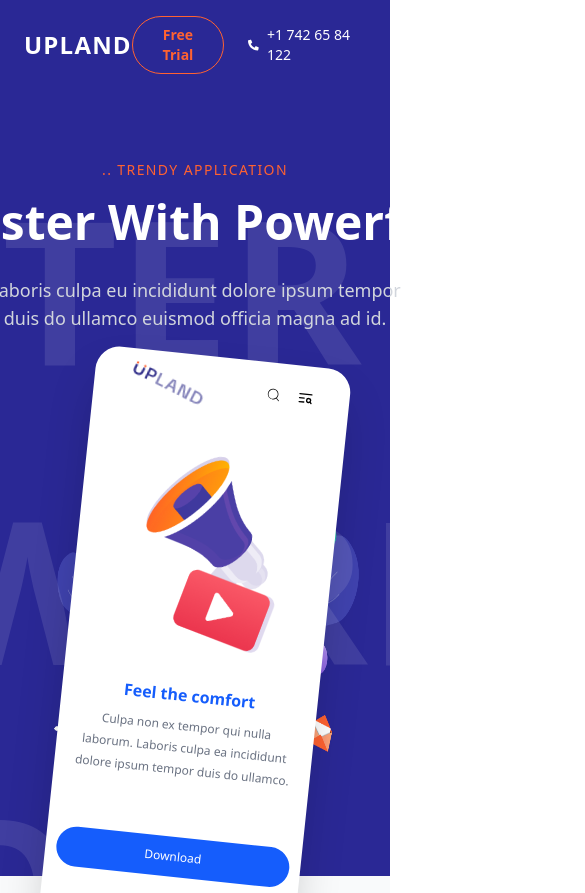
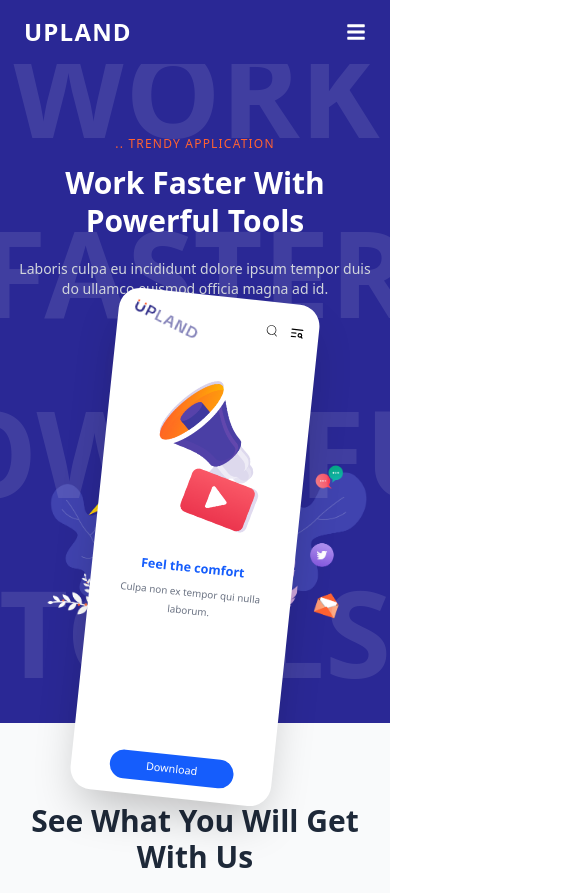
Before and after one commit to Mostofa-zaman/Upland, a React (Vite) app: page / in a window 390 px wide. Shown: the top 893 px of the page, 585 px wide, since content can reach past the window. Built offline with nearby package versions, Linux system fonts and the light colour scheme.

Commit message:
home part responsive done

```diff
--- a/src/components/banner/Banner.jsx
+++ b/src/components/banner/Banner.jsx
@@ -6,58 +6,75 @@ import { LuTextSearch } from 'react-icons/lu'
 
 const Banner = () => {
   return (
-    <section className=" bg-cover bg-center bg-[#2A2895] pt-32 pb-20 lg:pt-40 lg:pb-32 relative ">
-      <div className="max-w-7xl mx-auto px-6 md:px-12 lg:px-24 flex flex-col lg:flex-row  pt-8 items-center justify-center lg:justify-between">
+   <section className="bg-cover bg-center bg-[#2A2895] pt-28 sm:pt-32 lg:pt-40 pb-16 sm:pb-20 lg:pb-32 relative">
+  <div className="max-w-7xl mx-auto px-4 sm:px-6 md:px-12 lg:px-24 flex flex-col lg:flex-row pt-6 sm:pt-8 items-center justify-center lg:justify-between">
 
     {/* Left Content */}
-        <div className="lg:w-1/2 text-center lg:text-left mb-12 lg:mb-0 relative z-10">
-          <p className="text-[#FF6231] text-sm items-center font-medium uppercase mb-3 tracking-widest">
-         <span className=''> ..</span> trendy application
+    <div className="lg:w-1/2 text-center lg:text-left mb-10 lg:mb-0 relative z-10">
+      <p className="text-[#FF6231] text-xs sm:text-sm font-medium uppercase mb-3 tracking-widest">
+        .. trendy application
       </p>
-          <h1 className="text-5xl w-200 md:text-6xl lg:text-7xl font-extrabold text-white leading-tight"> Work Faster With <span >Powerful Tools</span>
+
+      <h1 className="text-3xl sm:text-4xl md:text-5xl lg:text-7xl font-extrabold text-white leading-tight">
+        Work Faster With <span>Powerful Tools</span>
       </h1>
-          <p className="mt-6 w-[min(23em,90%)] text-lg text-gray-300 max-w-md lg:max-w-xl mx-auto lg:mx-0">Laboris culpa eu incididunt dolore ipsum tempor duis do ullamco euismod officia magna ad id.
+
+      <p className="mt-5 text-sm sm:text-base lg:text-lg text-gray-300 max-w-md lg:max-w-xl mx-auto lg:mx-0">
+        Laboris culpa eu incididunt dolore ipsum tempor duis do ullamco euismod officia magna ad id.
       </p>
-          <button className="mt-8 bg-orange-500 text-white px-8 py-3 rounded-full font-semibold text-lg hover:bg-orange-600 transition duration-300 shadow-xl shadow-orange-500/50">
+
+      <button className="mt-6 sm:mt-8 bg-orange-500 text-white px-6 sm:px-8 py-3 rounded-full font-semibold text-base sm:text-lg hover:bg-orange-600 transition duration-300 shadow-xl shadow-orange-500/50">
         Learn More
       </button>
     </div>
 
-        {/* Right Content  */}
-        <div className="lg:w-1/2 relative flex justify-center lg:mt-0 mt-8 ">
+    {/* Right Content */}
+    <div className="lg:w-1/2 relative flex justify-center mt-6 lg:mt-0">
+      <img
+        className="h-56 sm:h-64 md:h-72 lg:h-75 object-contain"
+        src={banimg}
+        alt=""
+      />
 
-        <div className="">
-          <img className=' h-75 object-fill ' src={banimg} alt="" />
-        </div>
       <div className="absolute inset-0 flex items-center justify-center z-10">
-
-                <div className="absolute inset-0 flex items-center justify-center">
-                    {/*  */}
-                    <div className="w-64 h-145 bg-white rounded-3xl shadow-2xl  transform rotate-6 lg:rotate-12 transition hover:rotate-0">
-
-                         <div className=" h-full w-full  flex flex-col items-center p-4">
-                            <div className="flex items-center gap-15">
-                                <img className='transform rotate-6 lg:-rotate-15 cursor-pointer ' src={logo2} alt="" />
-                                <div className="flex gap-4">
+        <div className="w-56 sm:w-60 lg:w-64 h-140 sm:h-145 bg-white rounded-3xl shadow-2xl transform rotate-6 lg:rotate-12 scale-90 sm:scale-95 lg:scale-100 transition hover:rotate-0">
+          <div className="h-full w-full flex flex-col items-center p-4">
+            <div className="flex items-center justify-between w-full">
+              <img className="transform rotate-6 lg:-rotate-15" src={logo2} alt="" />
+              <div className="flex gap-3">
                 <CiSearch />
                 <LuTextSearch />
               </div>
             </div>
+
             <img src={cardimg} className="mt-4 rounded-lg" />
-                            <h3 className="text-blue-600 font-bold mt-4">Feel the comfort</h3>
-                            <p className="text-xs text-gray-500 text-center  mt-2 leading-5.5">Culpa non ex tempor qui nulla laborum. Laboris culpa ea incididunt dolore ipsum tempor duis do ullamco.</p>
-                            <button className="bg-blue-600 mt-14 text-white text-xs px-22 py-3 rounded-full">Download</button>
+
+            <h3 className="text-blue-600 font-bold mt-4 text-sm sm:text-base">
+              Feel the comfort
+            </h3>
+
+            <p className="text-[11px] sm:text-xs text-gray-500 text-center mt-2 leading-5">
+              Culpa non ex tempor qui nulla laborum.
+            </p>
+
+            <button className="bg-blue-600 mt-auto text-white text-xs px-10 py-2 rounded-full">
+              Download
+            </button>
           </div>
         </div>
       </div>
     </div>
-        </div>
+
+    {/* Background Text */}
     <div className="absolute inset-0 flex items-center justify-center opacity-10 overflow-hidden">
-            <h2 className="text-[200px] lg:text-[400px] font-extrabold text-white select-none pointer-events-none"> WORK FASTER POWERFUL TOOLS
+      <h2 className="text-[120px] sm:text-[200px] lg:text-[400px] font-extrabold text-white select-none pointer-events-none text-center">
+        WORK FASTER POWERFUL TOOLS
       </h2>
     </div>
+
   </div>
 </section>
+
   )
 }
 export default Banner
--- a/src/components/easy/Easy.jsx
+++ b/src/components/easy/Easy.jsx
@@ -1,27 +1,30 @@
-import React from 'react'
+import React from "react";
 
 const Easy = () => {
   return (
-   <section className="w-full bg-white py-24">
-      <div className="max-w-7xl mx-auto  grid grid-cols-1 lg:grid-cols-2 gap-16 items-start">
+    <section className="w-full bg-white py-16 sm:py-20 lg:py-24 px-4">
+      <div className="max-w-7xl mx-auto grid grid-cols-1 lg:grid-cols-2 gap-12 lg:gap-16 items-start">
 
         {/* Left Content */}
         <div>
-          <h2 className="text-5xl font-semibold leading-tight mb-6 w-[450px]">
-            Easy Download And  Ready To Use
+          <h2 className="text-3xl sm:text-4xl lg:text-5xl font-semibold leading-tight mb-6
+                         w-full lg:w-[450px]">
+            Easy Download And Ready To Use
           </h2>
 
-          <p className="text-gray-500 text-base leading-7 mb-10 max-w-md w-[430px]">
+          <p className="text-gray-500 text-base leading-7 mb-10
+                        w-full sm:max-w-md lg:w-[430px]">
             Velit occaecat duis occaecat nostrud. Veniam occaecat id ea
             Lorem est officia excepteur cupidatat consectetur. Labore do
             nulla ipsum dolore ipsum. Proident excepteur ex aliqua
             cupidatat adipisicing.
           </p>
 
-          <div className="flex items-center gap-6">
+          <div className="flex flex-col sm:flex-row items-start sm:items-center gap-6">
             {/* Google Play */}
-            <button className="flex items-center gap-3 bg-orange-500 text-white px-10 py-4 rounded-full font-medium shadow-md">
-              <span className="text-xl pl-0">▶</span>
+            <button className="flex items-center gap-3 bg-orange-500 text-white
+                               px-8 sm:px-10 py-4 rounded-full font-medium shadow-md">
+              <span className="text-xl">▶</span>
               <span className="text-sm leading-tight text-left">
                 Download on the <br />
                 <strong>GOOGLE PLAY</strong>
@@ -29,7 +32,8 @@ const Easy = () => {
             </button>
 
             {/* App Store */}
-            <button className="flex items-center gap-3 border-2 border-orange-500 text-orange-500 px-7 py-4 rounded-full font-medium">
+            <button className="flex items-center gap-3 border-2 border-orange-500
+                               text-orange-500 px-7 py-4 rounded-full font-medium">
               <span className="text-xl"></span>
               <span className="text-sm leading-tight text-left">
                 Download on the <br />
@@ -39,11 +43,13 @@ const Easy = () => {
           </div>
         </div>
 
-       <div className="flex  justify-between">
+        {/* Right Pricing Section */}
+        <div className="flex flex-col sm:flex-row justify-between gap-10">
+
           {/* Basic Plan */}
           <div className="text-left">
             <p className="text-orange-500 text-sm font-semibold mb-2">BASIC</p>
-          <h3 className="text-4xl font-semibold mb-1">
+            <h3 className="text-3xl sm:text-4xl font-semibold mb-1">
               $12<span className="text-lg align-top">.99</span>
             </h3>
             <p className="text-gray-400 text-sm mb-6">/per month</p>
@@ -67,7 +73,7 @@ const Easy = () => {
           {/* Popular Plan */}
           <div className="text-left">
             <p className="text-orange-500 text-sm font-semibold mb-2">POPULAR</p>
-          <h3 className="text-4xl font-semibold mb-1">
+            <h3 className="text-3xl sm:text-4xl font-semibold mb-1">
               $99<span className="text-lg align-top">.99</span>
             </h3>
             <p className="text-gray-400 text-sm mb-6">/per year</p>
@@ -87,12 +93,11 @@ const Easy = () => {
               </li>
             </ul>
           </div>
-       </div>
 
         </div>
+      </div>
     </section>
+  );
+};
 
-  )
-}
-
-export default Easy
+export default Easy;
--- a/src/components/footer/Footer.jsx
+++ b/src/components/footer/Footer.jsx
@@ -1,43 +1,51 @@
-import footerimg from '../../assets/footerimg.png'
+import footerimg from "../../assets/footerimg.png";
 
 const Footer = () => {
   return (
-     <section className="bg-[#fff] relative pt-20">
-      {/*Card */}
-      <div className="max-w-6xl mx-auto px-4 -mt-24 relative z-10">
-        <div className="bg-white rounded-2xl shadow-lg flex flex-col md:flex-row items-center md:items-start p-8 gap-8">
+    <section className="bg-white relative pt-20 px-4">
+
+      {/* Newsletter Card */}
+      <div className="max-w-6xl mx-auto -mt-24 relative z-10">
+        <div className="bg-white rounded-2xl shadow-lg flex flex-col md:flex-row
+                        items-center md:items-start p-6 sm:p-8 gap-8">
+
           {/* Left Image */}
-          <div className="flex-shrink-0 relative">
-            <div className="w-48 h-48">
+          <div className="flex-shrink-0">
+            <div className="w-40 h-40 sm:w-48 sm:h-48">
               <img
-                src={footerimg} //image path
-                alt={footerimg}
+                src={footerimg}
+                alt="newsletter"
                 className="w-full h-full object-contain"
               />
             </div>
           </div>
 
-          {/* Right Text */}
-          <div className="flex-1">
+          {/* Right Content */}
+          <div className="flex-1 text-center md:text-left">
             <p className="text-[#FF6231] text-xs font-semibold mb-2 tracking-widest">
               NEWSLETTER
             </p>
-            <h2 className="text-[28px] font-bold mb-3">
+
+            <h2 className="text-xl sm:text-[28px] font-bold mb-3">
               Be Aware Of New Features
             </h2>
-            <p className="text-gray-600 text-[16px] mb-6">
+
+            <p className="text-gray-600 text-sm sm:text-[16px] mb-6 max-w-xl mx-auto md:mx-0">
               Culpa non ex tempor qui nulla laborum. Laboris culpa ea incididunt
               dolore ipsum tempor duis do ullamco eiusmod officia magna ad id.
             </p>
 
             {/* Input + Button */}
-            <div className="flex gap-4 max-w-md">
+            <div className="flex flex-col sm:flex-row gap-4 max-w-md mx-auto md:mx-0">
               <input
                 type="email"
                 placeholder="Email"
-                className="flex-1 border border-gray-300 rounded-full px-4 py-2 focus:outline-none focus:ring-2 focus:ring-[#FF6231]"
+                className="flex-1 border border-gray-300 rounded-full px-4 py-2
+                           focus:outline-none focus:ring-2 focus:ring-[#FF6231]"
               />
-              <button className="bg-gradient-to-r from-[#FF7C4C] to-[#FF6231] text-white rounded-full px-6 py-2 font-medium hover:opacity-90 transition">
+              <button className="bg-gradient-to-r from-[#FF7C4C] to-[#FF6231]
+                                 text-white rounded-full px-6 py-2 font-medium
+                                 hover:opacity-90 transition">
                 Subscribe
               </button>
             </div>
@@ -45,44 +53,35 @@ const Footer = () => {
         </div>
       </div>
 
-      {/* Footer */}
-     <footer className="bg-gradient-to-b from-[#6C45C1] to-[#5437B2] absulute  w-full py-8">
-  <div className="max-w-6xl mx-auto px-4 py-16   text-white  md:flex-row justify-between items-center gap-10 relative">
+      {/* Footer Bottom */}
+      <footer className="bg-gradient-to-b from-[#6C45C1] to-[#5437B2] w-full py-10 mt-20">
+        <div className="max-w-6xl mx-auto px-4 text-white flex flex-col gap-8">
 
-    {/* Menu & button */}
-    <div className="flex gap-20 flex-wrap items-center justify-center">
-      <a href="#" className="hover:underline">
-        Features
-      </a>
-      <a href="#" className="hover:underline">
-        Download app
-      </a>
-      <a href="#" className="hover:underline">
-        UI screens
-      </a>
-      <a href="#" className="hover:underline">
-        Testimonials
-      </a>
-      <a href="#" className="hover:underline">
-        FAQ
-      </a>
-      <button className="border border-[#FF6231] rounded-full px-4 py-1 text-[#FF6231] hover:bg-white hover:text-[#5437B2] transition">
-        Free trial
-      </button>
-    </div>
+          {/* Menu & Button */}
+          <div className="flex flex-wrap gap-6 sm:gap-10 justify-center items-center">
+            <a href="#" className="hover:underline">Features</a>
+            <a href="#" className="hover:underline">Download app</a>
+            <a href="#" className="hover:underline">UI screens</a>
+            <a href="#" className="hover:underline">Testimonials</a>
+            <a href="#" className="hover:underline">FAQ</a>
 
-    {/* Middle underline */}
-    <div className="hidden md:block mt-6 flex-1 border-t border-gray-400 "></div>
+            <button className="border border-[#FF6231] rounded-full px-4 py-1
+                               text-[#FF6231] hover:bg-white hover:text-[#5437B2] transition">
+              Free trial
+            </button>
+          </div>
 
-    {/* Footer text */}
-    <p className="text-sm text-gray-200 pt-6 md:mt-0 text-center">
-      © All rights reserved. Upland 2020
-    </p>
-  </div>
-</footer>
+          {/* Divider */}
+          <div className="border-t border-gray-400"></div>
 
+          {/* Copyright */}
+          <p className="text-sm text-gray-200 text-center">
+            © All rights reserved. Upland 2020
+          </p>
+        </div>
+      </footer>
     </section>
-  )
-}
+  );
+};
 
-export default Footer
+export default Footer;
--- a/src/components/get300/Get300.jsx
+++ b/src/components/get300/Get300.jsx
@@ -4,29 +4,39 @@ import gettwo from "../../assets/gettwo.png";
 
 const Get300 = () => {
   return (
-    <section className="pt-50 relative overflow-x-hidden">
-      <div className="absolute inset-0  bg-[url('/src/assets/get.png')] bg-cover bg-center opacity-80 bg-blue-700"></div>
-      <div className="max-w-6xl mx-auto px-4 items-center justify-center ">
-        <div className="flex justify-center py-10">
+    <section className="relative overflow-x-hidden pt-32 sm:pt-40 lg:pt-50">
+      {/* Background */}
+      <div className="absolute inset-0 bg-[url('/src/assets/get.png')] bg-cover bg-center opacity-80 bg-blue-700"></div>
+
+      <div className="relative max-w-6xl mx-auto px-4">
+        <div className="flex justify-center py-10 sm:py-14 lg:py-20">
+
           {/* Wrapper */}
           <div className="relative inline-block">
+
             {/* Center Image */}
-            <img src={get300} alt="Center image" />
+            <img
+              src={get300}
+              alt="Center image"
+              className="w-[280px] sm:w-[360px] md:w-[420px] lg:w-auto"
+            />
 
             {/* Overlay Text */}
-            <div className="absolute inset-0 flex flex-col items-center justify-center text-center">
-              <h6 className="text-sm uppercase tracking-widest text-[#FF6231]">
+            <div className="absolute inset-0 flex flex-col items-center justify-center text-center px-4">
+              <h6 className="text-xs sm:text-sm uppercase tracking-widest text-[#FF6231]">
                 .. trendy application
               </h6>
 
-              <h1 className="text-[80px] font-extrabold mt-2 leading-tight text-center text-white">
+              <h1 className="text-3xl sm:text-5xl md:text-6xl lg:text-[80px]
+                             font-extrabold mt-2 leading-tight text-white">
                 <span className="block">Get a free trial</span>
                 <span className="block">
                   for <span className="text-amber-500">30</span> days
                 </span>
               </h1>
 
-              <button className="mt-4 px-10 py-5 bg-[#FF6231] text-white rounded-full">
+              <button className="mt-4 sm:mt-6 px-8 sm:px-10 py-4 sm:py-5
+                                 bg-[#FF6231] text-white rounded-full text-sm sm:text-base">
                 Get a free trial
               </button>
             </div>
@@ -35,14 +45,16 @@ const Get300 = () => {
             <img
               src={getone}
               alt="Left image"
-              className="absolute left-12 top-1/2 -translate-y-1/2 -translate-x-full"
+              className="hidden md:block absolute left-12 top-1/2
+                         -translate-y-1/2 -translate-x-full"
             />
 
             {/* Right Image */}
             <img
               src={gettwo}
               alt="Right image"
-              className="absolute right-25 bottom-5 translate-x-1/2 translate-x-full"
+              className="hidden md:block absolute right-12 bottom-5
+                         translate-x-full"
             />
           </div>
         </div>
--- a/src/components/navigation/index.jsx
+++ b/src/components/navigation/index.jsx
@@ -1,61 +1,97 @@
-import { FaPhoneAlt } from "react-icons/fa";
+import { useState } from "react";
+import { FaPhoneAlt, FaBars, FaTimes } from "react-icons/fa";
 import { Link } from "react-router-dom";
+
 const Navigation = () => {
+  const [isOpen, setIsOpen] = useState(false);
+
   return (
-    <header className="absolute top-0 left-0 right-0  py-4 px-6 md:px-12 lg:px-24 bg-[#2A2895] z-50  fixed">
-      <div className="flex justify-between items-center max-w-7xl mx-auto">
+    <>
+      {/* Header */}
+      <header className="fixed top-0 left-0 right-0 bg-[#2A2895] z-50">
+        <div className="flex justify-between items-center max-w-7xl mx-auto py-4 px-6 md:px-12 lg:px-24">
+
           {/* Logo */}
           <div className="text-white text-2xl font-bold tracking-wider">
             UPLAND
           </div>
 
-        {/* Navigation Links (Desktop) */}
+          {/* Desktop Navigation */}
           <nav className="hidden lg:flex space-x-8 text-white text-sm font-medium">
-          <Link to="/" className="hover:text-blue-400 transition duration-300">
+            <Link to="/" className="hover:text-blue-400 transition">
               Home <span className="pl-4">.</span>
             </Link>
-
-          <Link
-            to="/blog"
-            className="hover:text-blue-400 transition duration-300"
-          >
+            <Link to="/blog" className="hover:text-blue-400 transition">
               Blog <span className="pl-4">.</span>
             </Link>
-
-          <Link
-            to="/post"
-            className="hover:text-blue-400 transition duration-300"
-          >
+            <Link to="/post" className="hover:text-blue-400 transition">
               Post <span className="pl-4">.</span>
             </Link>
-
-          <Link
-            to="/404"
-            className="hover:text-blue-400 transition duration-300"
-          >
-            NotFound  <span className="pl-4">.</span>
+            <Link to="/404" className="hover:text-blue-400 transition">
+              NotFound <span className="pl-4">.</span>
             </Link>
-
-          <Link
-            to="/popup"
-            className="hover:text-blue-400 transition duration-300"
-          >
+            <Link to="/popup" className="hover:text-blue-400 transition">
               Popup <span className="pl-4">.</span>
             </Link>
           </nav>
 
-        {/* Free Trial Button & Contact */}
+          {/* Right Side */}
           <div className="flex items-center space-x-6">
-          <button className=" sm:block border text-[#FF6231] px-4 py-2 rounded-full text-sm font-semibold hover:bg-gray-100 transition duration-300">
+            <button className="hidden sm:block border text-[#FF6231] px-4 py-2 rounded-full text-sm font-semibold hover:bg-gray-100 transition">
               Free Trial
             </button>
-          <div className="flex items-center text-white text-sm font-medium">
+
+            <div className="hidden md:flex items-center text-white text-sm font-medium">
               <FaPhoneAlt className="mr-2 text-xs" />
               <span>+1 742 65 84 122</span>
             </div>
+
+            {/* Mobile Menu Button */}
+            <button
+              className="lg:hidden text-white text-xl"
+              onClick={() => setIsOpen(true)}
+            >
+              <FaBars />
+            </button>
           </div>
         </div>
       </header>
+
+      {/* Overlay */}
+      {isOpen && (
+        <div
+          className="fixed inset-0 bg-black/50 z-40"
+          onClick={() => setIsOpen(false)}
+        ></div>
+      )}
+
+      {/* Mobile Slide Menu */}
+      <div
+        className={`fixed top-0 left-0 h-full w-64 bg-[#2A2895] z-50 transform transition-transform duration-300 ${
+          isOpen ? "translate-x-0" : "-translate-x-full"
+        }`}
+      >
+        {/* Close Button */}
+        <div className="flex justify-between items-center px-6 py-4 border-b border-white/20">
+          <span className="text-white text-xl font-bold">UPLAND</span>
+          <button
+            className="text-white text-xl"
+            onClick={() => setIsOpen(false)}
+          >
+            <FaTimes />
+          </button>
+        </div>
+
+        {/* Mobile Links */}
+        <nav className="flex flex-col px-6 py-6 space-y-5 text-white text-sm font-medium">
+          <Link to="/" onClick={() => setIsOpen(false)}>Home</Link>
+          <Link to="/blog" onClick={() => setIsOpen(false)}>Blog</Link>
+          <Link to="/post" onClick={() => setIsOpen(false)}>Post</Link>
+          <Link to="/404" onClick={() => setIsOpen(false)}>NotFound</Link>
+          <Link to="/popup" onClick={() => setIsOpen(false)}>Popup</Link>
+        </nav>
+      </div>
+    </>
   );
 };
 
--- a/src/components/prsentation/Presentation.jsx
+++ b/src/components/prsentation/Presentation.jsx
@@ -6,35 +6,49 @@ import PresentationCardTwo from "../reusable/PresentationCardTwo";
 
 const Presentation = () => {
   return (
-    <section className="relative h-287 mb-20">
+    <section className="relative mb-20">
       {/* Background */}
-       <div className="absolute inset-0 z-10 bg-[url('/src/assets/bg1.png')] bg-cover bg-center opacity-80"></div>
+      <div className="absolute inset-0 z-10 bg-[url('/src/assets/bg1.png')] bg-cover bg-center opacity-80"></div>
 
       {/* Content */}
-      <div className="relative z-20 min-h-screen max-w-7xl mx-auto flex flex-col items-center justify-center pt-64">
-        <h1 className="text-[50px] font-semibold text-white text-center mb-12">
+      <div className="relative z-20 min-h-screen max-w-7xl mx-auto flex flex-col items-center justify-center
+                      pt-40 sm:pt-48 md:pt-56 lg:pt-64 px-4">
+
+        {/* Heading */}
+        <h1 className="text-3xl sm:text-4xl md:text-[45px] lg:text-[50px]
+                       font-semibold text-white text-center mb-10 md:mb-12">
           Watch our UI presentation
         </h1>
 
         {/* Cards */}
-        <div className="relative grid grid-cols-5 gap-4">
-          <div className="relative transition-all duration-300 hover:scale-105 hover:z-50">
+        <div
+          className="
+            relative
+            grid
+            grid-cols-1
+            sm:grid-cols-2
+            md:grid-cols-3
+            lg:grid-cols-5
+            gap-4
+          "
+        >
+          <div className="transition-all duration-300 hover:scale-105 hover:z-50">
             <PresentationCardFour />
           </div>
 
-          <div className="relative transition-all duration-300 hover:scale-105 hover:z-50">
+          <div className="transition-all duration-300 hover:scale-105 hover:z-50">
             <PresentationCardThree />
           </div>
 
-          <div className="relative transition-all duration-300 hover:scale-105 hover:z-50">
+          <div className="transition-all duration-300 hover:scale-105 hover:z-50">
             <PresentaionCardOne />
           </div>
 
-          <div className="relative transition-all duration-300 hover:scale-105 hover:z-50">
+          <div className="transition-all duration-300 hover:scale-105 hover:z-50">
             <PresentationCardTwo />
           </div>
 
-          <div className="relative transition-all duration-300 hover:scale-105 hover:z-50">
+          <div className="transition-all duration-300 hover:scale-105 hover:z-50">
             <PresentationCardFive />
           </div>
         </div>
```
Lines whose indentation alone changed are shown as unchanged.
